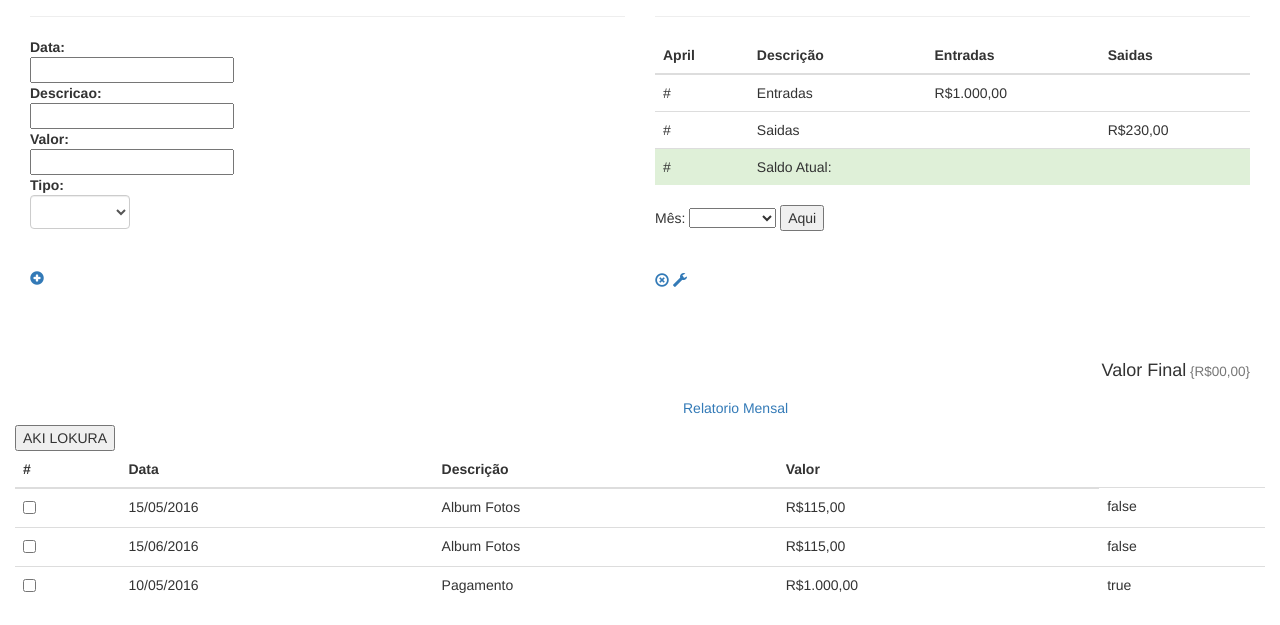
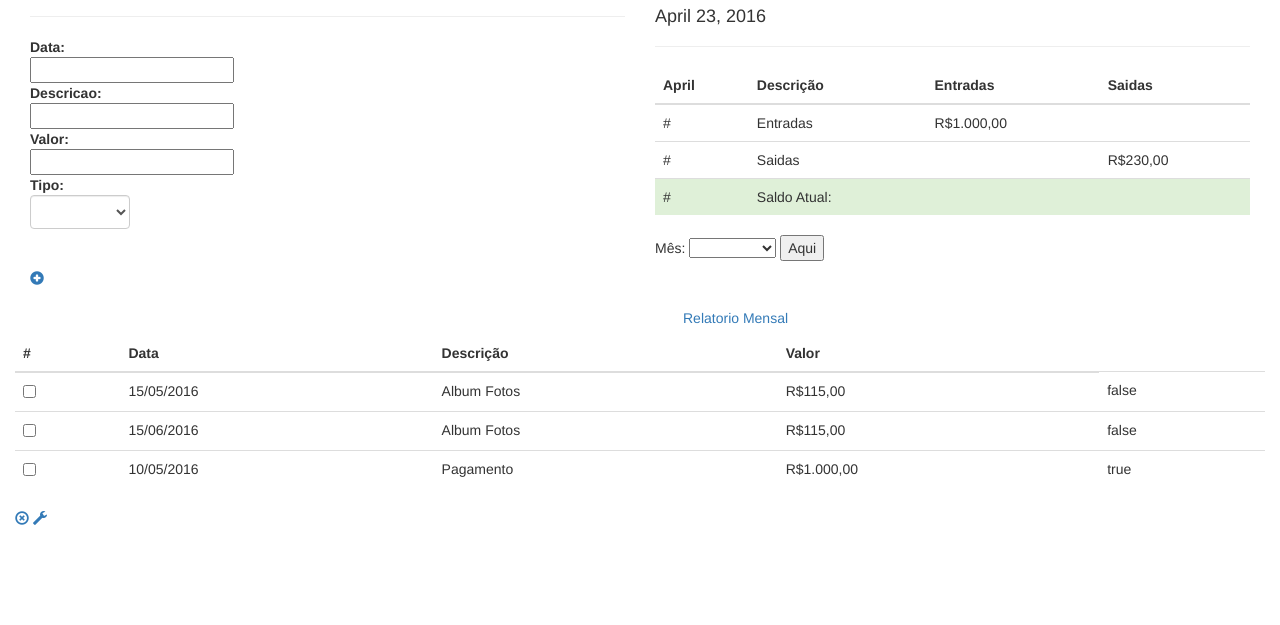
Before and after one commit to ferlarissa10/Contas, a website: page public/financeiro.html in a window 1280 px wide. Shown: the part 189-814 px from the top of the page. Drawn offline with nearby package versions, Linux system fonts and the light colour scheme.

Commit message:
Comit para WebStorm

```diff
--- a/public/financeiro.html
+++ b/public/financeiro.html
@@ -44,7 +44,9 @@
 				{{nome}}-->
 				</div>
 				<div class="col-md-6">
-				<div class="page-header"> <h3>Lançamentos</h3> </div>
+				<div class="page-header"> <h3>Lançamentos<h4>{{dataDiaria}}</h4></h3>
+
+				</div>
 				<table class="table">
 						<thead>
 							<tr>
@@ -127,11 +129,8 @@
 
 					<button ng-click="retornaMes(form, mesParam)"> Aqui</button>
 					</br></br></br>
-					<a ng-click="excluirConta(form)" class="glyphicon glyphicon-remove-circle"></a>
-					<a ng-click="somarSaida(form)" class="glyphicon glyphicon-wrench"></a>
-					</br></br></br></br>
-					<h4 class="text-right">Valor Final<small> {R$00,00}</small> </h4>
-{{retornaMes}}
+
+
 					<!-- Modal funcionando kkkkk-->
 <div class="container-fluid">
 	<div class="row">
@@ -178,9 +177,9 @@
 		</div>
 	</div>
 </div>
-
+<!--
 <button ng-click="retornaMes(form, '5')">AKI LOKURA</button>
-
+-->
 						<table class="table">
 						<thead>
 							<tr>
@@ -218,6 +217,8 @@
 							</tr>
 						</tbody>
 					</table>
+					<a ng-click="excluirConta(form)" class="glyphicon glyphicon-remove-circle"></a>
+					<a ng-click="somarSaida(form)" class="glyphicon glyphicon-wrench"></a>
 </div>
 
 <script src="angular/angular.min.js">
--- a/public/js/app.js
+++ b/public/js/app.js
@@ -12,7 +12,7 @@ app.controller ('appContasCrtl', ['$scope', function($scope){
 	$scope.mesParam = moment().format("MMMM");
 	$scope.mesAtual = moment().format("MMMM");
 
-	$scope.dataDiaria = moment().format("LLLL");
+	$scope.dataDiaria = moment().format("LL");
 
 	$scope.form = [{
 		data: "15/05/2016",
```
